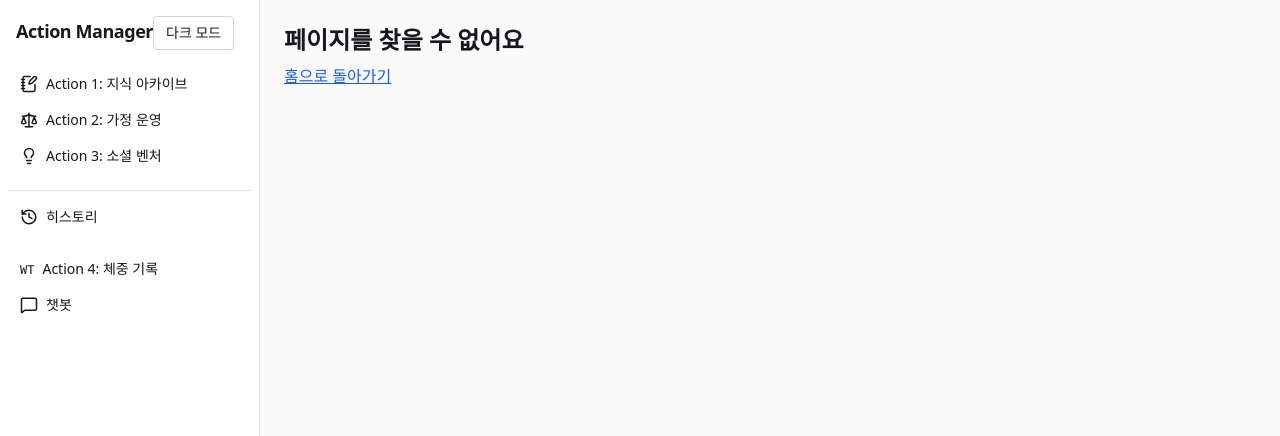
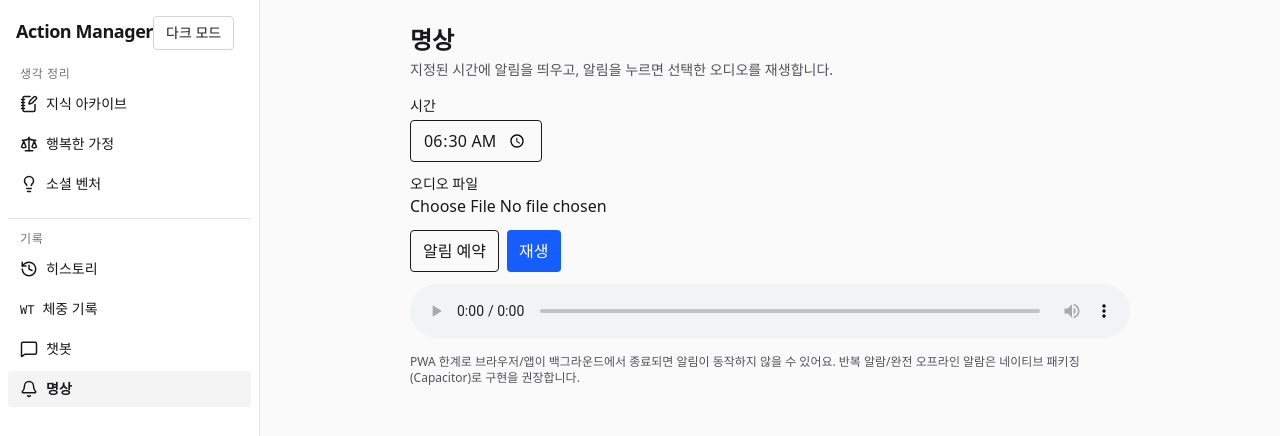
Before and after one commit to Jholic/Project_Cursor, a React (Vite) app in the folder app/: page /meditation in a window 1280 px wide. Shown: the top 436 px of the page. Built offline with nearby package versions, Linux system fonts and the light colour scheme.

Commit message:
Add meditation feature and update layout
Co-authored-by: tmdgh8909 <tmdgh8909@gmail.com>

```diff
--- a/app/src/App.tsx
+++ b/app/src/App.tsx
@@ -9,6 +9,7 @@ import { Chat } from './features/chat/Chat'
 // ChatWithContext removed per request
 import { SWPrompt } from './components/SWPrompt'
 import { Compose } from './features/history/Compose'
+import { Meditation } from './features/meditation/Meditation'
 
 function App() {
   return (
@@ -22,6 +23,7 @@ function App() {
           <Route path="/action-3" element={<ActionThree />} />
           <Route path="/history" element={<History />} />
           <Route path="/compose" element={<Compose />} />
+          <Route path="/meditation" element={<Meditation />} />
           <Route path="/chat" element={<Chat />} />
           <Route path="/action-4" element={<ActionFour />} />
           <Route path="*" element={<NotFound />} />
--- a/app/src/components/Layout.tsx
+++ b/app/src/components/Layout.tsx
@@ -1,7 +1,7 @@
 import { useEffect, useState } from 'react'
 import type { ReactNode } from 'react'
 import { NavLink, Link } from 'react-router-dom'
-import { History as HistoryIcon, NotebookPen, Scale, Lightbulb, MessageSquare } from 'lucide-react'
+import { History as HistoryIcon, NotebookPen, Scale, Lightbulb, MessageSquare, Bell } from 'lucide-react'
 
 type LayoutProps = { children: ReactNode }
 
@@ -32,15 +32,17 @@ export function Layout({ children }: LayoutProps) {
             {isDark ? '라이트' : '다크'} 모드
           </button>
         </div>
-        <nav aria-label="주요 작업" className="px-2 pb-4">
-          <NavItem to="/action-1" icon={<NotebookPen size={18} />} label="Action 1: 지식 아카이브" />
-          <NavItem to="/action-2" icon={<Scale size={18} />} label="Action 2: 가정 운영" />
-          <NavItem to="/action-3" icon={<Lightbulb size={18} />} label="Action 3: 소셜 벤처" />
+        <nav aria-label="주요 작업" className="px-2 pb-4 space-y-1">
+          <div className="px-3 text-xs uppercase tracking-wider text-zinc-500 dark:text-zinc-400">생각 정리</div>
+          <NavItem to="/action-1" icon={<NotebookPen size={18} />} label="지식 아카이브" />
+          <NavItem to="/action-2" icon={<Scale size={18} />} label="행복한 가정" />
+          <NavItem to="/action-3" icon={<Lightbulb size={18} />} label="소셜 벤처" />
           <div className="mt-4 border-t border-zinc-200 dark:border-zinc-800 pt-2" />
+          <div className="px-3 text-xs uppercase tracking-wider text-zinc-500 dark:text-zinc-400">기록</div>
           <NavItem to="/history" icon={<HistoryIcon size={18} />} label="히스토리" />
-          <div className="mt-4" />
-          <NavItem to="/action-4" icon={<span className="text-xs font-mono">WT</span>} label="Action 4: 체중 기록" />
+          <NavItem to="/action-4" icon={<span className="text-xs font-mono">WT</span>} label="체중 기록" />
           <NavItem to="/chat" icon={<MessageSquare size={18} />} label="챗봇" />
+          <NavItem to="/meditation" icon={<Bell size={18} />} label="명상" />
         </nav>
       </aside>
       <main id="main" className="min-h-dvh bg-zinc-50 dark:bg-zinc-950">
--- /dev/null
+++ b/app/src/features/meditation/Meditation.tsx
@@ -0,0 +1,75 @@
+import { useEffect, useRef, useState } from 'react'
+
+function supportsNotifications() {
+  return 'Notification' in window && 'serviceWorker' in navigator
+}
+
+export function Meditation() {
+  const [time, setTime] = useState<string>('06:30')
+  const [fileUrl, setFileUrl] = useState<string>('')
+  const [granted, setGranted] = useState<boolean>(false)
+  const audioRef = useRef<HTMLAudioElement | null>(null)
+
+  useEffect(() => {
+    if (!supportsNotifications()) return
+    Notification.requestPermission().then(p => setGranted(p === 'granted'))
+  }, [])
+
+  function scheduleLocal() {
+    if (!supportsNotifications()) { alert('브라우저 알림을 지원하지 않습니다.'); return }
+    if (!granted) { alert('알림 권한이 필요합니다.'); return }
+    const [hh, mm] = time.split(':').map(Number)
+    const now = new Date()
+    const target = new Date()
+    target.setHours(hh, mm, 0, 0)
+    if (target.getTime() <= now.getTime()) target.setDate(target.getDate() + 1)
+    const delay = target.getTime() - now.getTime()
+    setTimeout(() => {
+      navigator.serviceWorker?.getRegistration().then(reg => {
+        reg?.showNotification('명상 시간', { body: '알람을 눌러 재생하세요.' })
+      })
+    }, delay)
+    alert('내일 같은 시간에 1회 알람이 예약되었습니다. (브라우저가 켜져 있어야 작동)')
+  }
+
+  function onFileSelected(e: React.ChangeEvent<HTMLInputElement>) {
+    const f = e.target.files?.[0]
+    if (!f) return
+    const url = URL.createObjectURL(f)
+    setFileUrl(url)
+  }
+
+  function play() {
+    if (!fileUrl) { alert('먼저 파일을 선택하세요.'); return }
+    audioRef.current?.play().catch(()=>{})
+  }
+
+  return (
+    <div className="max-w-3xl mx-auto p-6 space-y-4">
+      <header className="space-y-1">
+        <h1 className="text-2xl font-bold">명상</h1>
+        <p className="text-sm text-zinc-600 dark:text-zinc-400">지정된 시간에 알림을 띄우고, 알림을 누르면 선택한 오디오를 재생합니다.</p>
+      </header>
+
+      <div className="space-y-3">
+        <div>
+          <label htmlFor="time" className="block text-sm font-medium">시간</label>
+          <input id="time" type="time" value={time} onChange={e => setTime(e.target.value)} className="mt-1 rounded border px-3 py-2 focus-ring" />
+        </div>
+        <div>
+          <label htmlFor="file" className="block text-sm font-medium">오디오 파일</label>
+          <input id="file" type="file" accept="audio/*" onChange={onFileSelected} />
+        </div>
+        <div className="flex gap-2">
+          <button onClick={scheduleLocal} className="rounded border px-3 py-2 focus-ring">알림 예약</button>
+          <button onClick={play} className="rounded bg-blue-600 text-white px-3 py-2 focus-ring">재생</button>
+        </div>
+        <audio ref={audioRef} src={fileUrl} controls className="w-full" />
+      </div>
+
+      <div className="text-xs text-zinc-600 dark:text-zinc-400">
+        PWA 한계로 브라우저/앱이 백그라운드에서 종료되면 알림이 동작하지 않을 수 있어요. 반복 알람/완전 오프라인 알람은 네이티브 패키징(Capacitor)로 구현을 권장합니다.
+      </div>
+    </div>
+  )
+}
```
